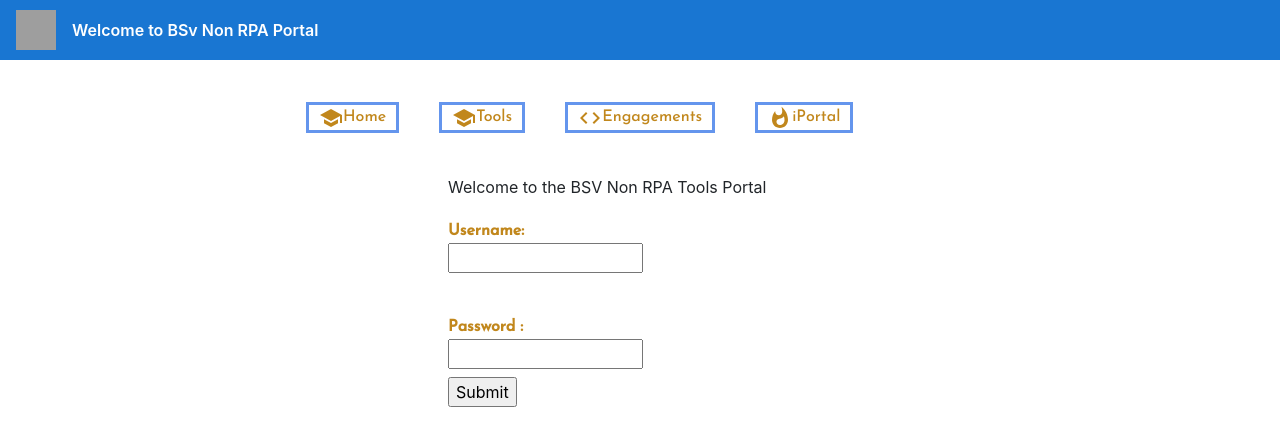
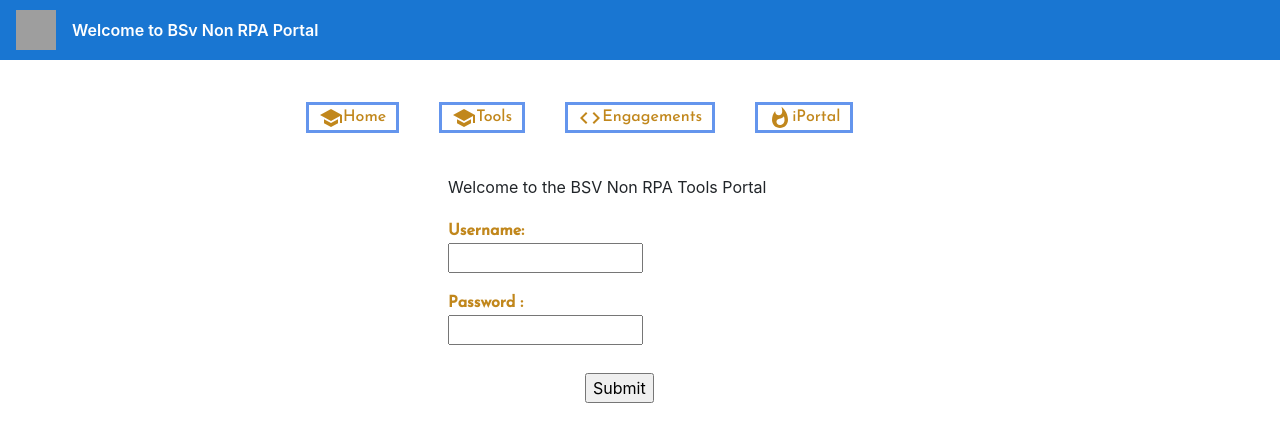
Before and after one commit to Aqiran/my-react-app, a React (Create React App) app: page / in a window 1280 px wide. Shown: the top 446 px of the page. Built offline with nearby package versions, Linux system fonts and the light colour scheme; grey boxes are pictures that could not be loaded.

Commit message:
fixed sidebar overflow

```diff
--- a/src/App.css
+++ b/src/App.css
@@ -76,3 +76,8 @@
   box-shadow: 5px 5px 5px #000000;
 
 }
+
+.submitbutton{
+  margin-left: 137px;
+  margin-top:20px;
+}
--- a/src/components/engageComp.js
+++ b/src/components/engageComp.js
@@ -10,6 +10,7 @@
 import TextareaAutosize from "@material-ui/core/TextareaAutosize";
 
 const drawerWidth = 240;
+const drawerMargin = 60;
 
 const useStyles = makeStyles((theme) => ({
     root: {
@@ -18,10 +19,12 @@
 
     drawer: {
         width: drawerWidth,
-        flexShrink: 0
+        flexShrink: 0,
+        marginTop: drawerMargin
     },
     drawerPaper: {
-        width: drawerWidth
+        width: drawerWidth,
+        marginTop: drawerMargin
     },
     drawerContainer: {
         overflow: "auto"
--- a/src/components/login.js
+++ b/src/components/login.js
@@ -1,22 +1,21 @@
- const customStyle={                                       //INLINE STYLE
-        marginBottom:"10px"
- }
+const customStyle = {                                       //INLINE STYLE
+    marginBottom: "10px"
+}
 
 const Login = () => {
     return (
         <form>
             <label>
                 Username:
-            <input type="text" name="name" style={customStyle}/>
+            <input type="text" name="name" style={customStyle} />
             </label>
             <label>
-            <br/>
                 Password :
             <input type="password" name="password" />
-            <br/>
+                <br />
             </label>
-            <br/>
-            <input type="submit" value="Submit" />
+            <br />
+            <input type="submit" value="Submit" className="submitbutton" />
         </form>
     );
 }
```
